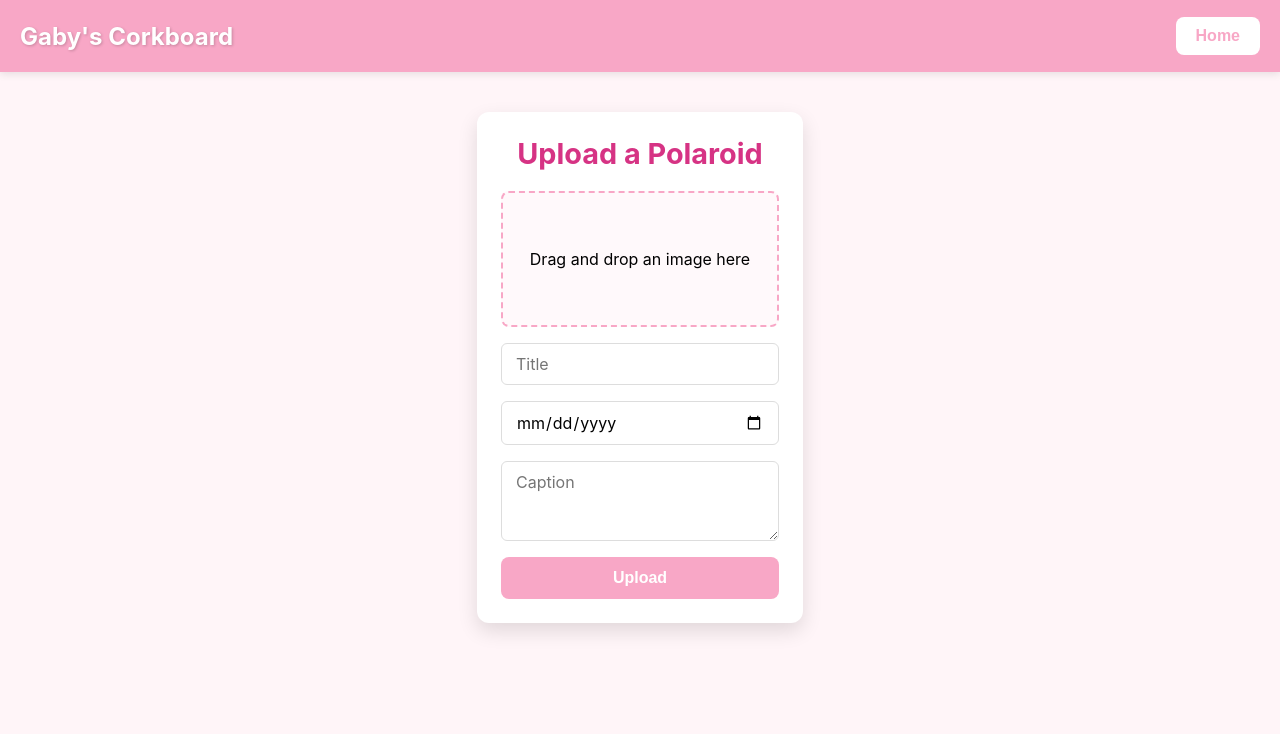
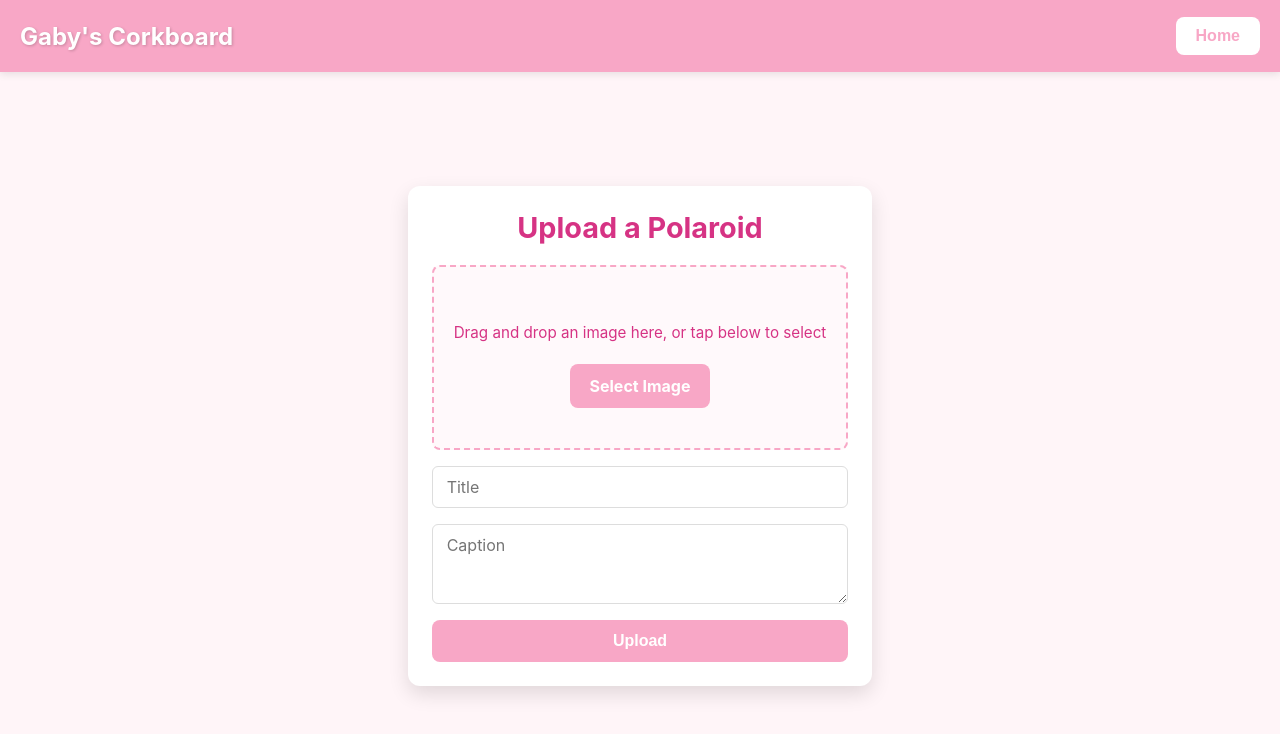
Before and after one commit to bobblet11/gaby-shared-album-frontend, a React (Create React App) app: page /upload in a window 1280 px wide. Shown: the top 734 px of the page. Built offline with nearby package versions, Linux system fonts and the light colour scheme.

Commit message:
feat: more styling, added backend conn config

```diff
--- a/src/pages/Home.jsx
+++ b/src/pages/Home.jsx
@@ -246,17 +246,23 @@ const PLACEHOLDER_PHOTOS = [
 ];
 
 export default function HomePage() {
-        const [photos, setPhotos] = useState(PLACEHOLDER_PHOTOS);
+        const API_URL = process.env.REACT_APP_API_URL;
+        const USE_API_URL = process.env.REACT_APP_FEATURE_FLAG === "true";
+        console.log("API URL:", API_URL);
+        const [photos, setPhotos] = useState([]);
 
         useEffect(() => {
-                //returns json containing all the imageUrls and placeholderUrls
                 const loadPhotos = async () => {
-                        const res = await fetch("/api/photos");
-                        const data = await res.json();
-                        setPhotos(data);
+                        if (!USE_API_URL || !API_URL) {
+                                setPhotos(PLACEHOLDER_PHOTOS);
+                        } else {
+                                const res = await fetch(`${API_URL}/api/photo`);
+                                const data = await res.json();
+                                setPhotos(data);
+                        }
                 };
                 loadPhotos();
-        }, []);
+        }, [API_URL, USE_API_URL]);
 
         const navigate = useNavigate();
 
--- a/src/pages/Upload.jsx
+++ b/src/pages/Upload.jsx
@@ -1,10 +1,12 @@
 import React, { useMemo, useState } from "react";
 import { useNavigate } from "react-router-dom";
+import DOMPurify from "dompurify";
 
-export default function UploadPage({onUpload}) {
+export default function UploadPage() {
+        const API_URL = process.env.REACT_APP_API_URL;
+        const USE_API_URL = process.env.REACT_APP_FEATURE_FLAG === "true";
 
         const navigate = useNavigate();
-
         const goToHomePage = () => {
                 try {
                         navigate("/");
@@ -13,12 +15,7 @@ export default function UploadPage({onUpload}) {
                 }
         };
 
-
-
-
-
         const [title, setTitle] = useState("");
-        const [date, setDate] = useState("");
         const [caption, setCaption] = useState("");
         const [file, setFile] = useState(null);
         const [dragOver, setDragOver] = useState(false);
@@ -27,14 +24,68 @@ export default function UploadPage({onUpload}) {
                 return file ? URL.createObjectURL(file) : "";
         }, [file]);
 
+        const onUpload = async (formData) => {
+                try {
+                        if (USE_API_URL && API_URL) {
+                                const response = await fetch(`${API_URL}/api/photo`, {
+                                        method: "POST",
+                                        body: formData,
+                                });
+
+                                if (!response.ok) {
+                                        throw new Error(`Upload failed: ${response.statusText}`);
+                                }
+
+                                const result = await response.json();
+                                console.log("Upload successful:", result);
+                        }
+
+                        alert("Successfully uploaded");
+                        window.location.reload(false);
+                } catch (error) {
+                        console.error("Error uploading file:", error);
+                        alert("Failed to upload");
+                        window.location.reload(false);
+                }
+        };
+
+        const validateInputs = (title, caption) => {
+                if (!title.trim()) {
+                        alert("Title is required.");
+                        return false;
+                }
+                if (title.length > 100) {
+                        alert("Title must be less than 100 characters.");
+                        return false;
+                }
+                if (caption.length > 500) {
+                        alert("Caption must be less than 500 characters.");
+                        return false;
+                }
+                return true;
+        };
+
+        const sanitizeInput = (input) => {
+                return DOMPurify.sanitize(input, { ALLOWED_TAGS: [], ALLOWED_ATTR: [] });
+        };
+
         const handleSubmit = async (e) => {
                 e.preventDefault();
-                if (!file) return;
+                if (!file) {
+                        alert("Please select an image before uploading.");
+                        return;
+                }
+
+                // Validate
+                if (!validateInputs(title, caption)) return;
+
+                // Sanitize
+                const safeTitle = sanitizeInput(title);
+                const safeCaption = sanitizeInput(caption);
 
                 const formData = new FormData();
-                formData.append("title", title);
-                formData.append("date", date);
-                formData.append("caption", caption);
+                formData.append("title", safeTitle);
+                formData.append("caption", safeCaption);
                 formData.append("image", file);
 
                 await onUpload?.(formData);
@@ -69,14 +120,16 @@ export default function UploadPage({onUpload}) {
                                                 }}
                                                 onDragLeave={() => setDragOver(false)}
                                         >
-                                                {previewUrl ? <img className="upload-preview" src={previewUrl} alt="Preview" /> : <p>Drag and drop an image here</p>}
-                                                <input type="file" accept="image/*" onChange={(e) => setFile(e.target.files?.[0] || null)} />
+                                                {previewUrl ? <img className="upload-preview" src={previewUrl} alt="Preview" /> : <p>Drag and drop an image here, or tap below to select</p>}
+
+                                                {/* Mobile-friendly file input */}
+                                                <label className="file-upload-button">
+                                                        Select Image
+                                                        <input type="file" accept="image/*" onChange={(e) => setFile(e.target.files?.[0] || null)} style={{ display: "none" }} />
+                                                </label>
                                         </div>
 
                                         <input type="text" placeholder="Title" value={title} onChange={(e) => setTitle(e.target.value)} />
-
-                                        <input type="date" value={date} onChange={(e) => setDate(e.target.value)} />
-
                                         <textarea placeholder="Caption" value={caption} onChange={(e) => setCaption(e.target.value)} />
 
                                         <button type="submit">Upload</button>
--- a/src/styles/styles.css
+++ b/src/styles/styles.css
@@ -170,7 +170,7 @@ body {
 
 .upload-card {
         max-width: 500px;
-        margin: 40px auto;
+        margin: auto;
         background: white;
         border-radius: 12px;
         padding: 24px;
@@ -223,6 +223,39 @@ body {
         margin: 0 auto;
 }
 
+/* File upload button (inside dropzone) */
+.file-upload-button {
+        display: inline-block;
+        background: #f8a7c6; /* soft pink */
+        color: white;
+        padding: 12px 20px;
+        margin-top: 12px;
+        border-radius: 8px;
+        font-weight: bold;
+        font-size: 1rem;
+        cursor: pointer;
+        transition:
+                background 0.2s ease,
+                transform 0.2s ease;
+}
+
+.file-upload-button:hover {
+        background: #e68fb5; /* deeper pink on hover */
+        transform: translateY(-1px);
+}
+
+.file-upload-button:active {
+        background: #d63384; /* strong pink when pressed */
+        transform: scale(0.97);
+}
+
+/* Ensure text inside dropzone is mobile-friendly */
+.upload-dropzone p {
+        font-size: 0.95rem;
+        color: #d63384;
+        margin-bottom: 10px;
+}
+
 .upload-form input[type="text"],
 .upload-form input[type="date"],
 .upload-form textarea {
@@ -267,7 +300,6 @@ body {
         animation: shimmer 1.5s infinite;
 }
 
-
 .photo-modal-image-container .react-transform-wrapper {
         width: 100% !important;
         height: 100% !important;
@@ -286,7 +318,6 @@ body {
 .photo-modal-image:active {
         cursor: grabbing;
 }
-
 
 .photo-modal-backdrop {
         position: fixed;
@@ -309,7 +340,6 @@ body {
         overflow: hidden;
         cursor: grab;
         background-color: rgba(0, 0, 0, 0.5);
-
 }
 
 .photo-modal-image {
@@ -319,7 +349,6 @@ body {
         object-fit: contain;
         display: block;
 }
-
 
 @media (max-width: 1200px) {
         .photo-modal-image-container {
@@ -339,6 +368,21 @@ body {
         .photo-modal-image-container {
                 width: clamp(280px, 94vw, 520px);
                 max-height: 88vh;
+        }
+
+        .upload-dropzone {
+                padding: 30px 15px;
+        }
+
+        .file-upload-button {
+                width: 100%;
+                text-align: center;
+                font-size: 1rem;
+                padding: 14px;
+        }
+
+        .upload-preview {
+                max-height: 220px;
         }
 }
 
@@ -362,7 +406,6 @@ body {
                 width: clamp(260px, 55vw, 380px);
                 flex-basis: calc(clamp(260px, 55vw, 380px) - 20px);
         }
-
 }
 
 @media (max-width: 480px) {
```
Also changed, not shown: 1 other file (tests, documents, lock files or other folders). Lines whose indentation alone changed are shown as unchanged.
